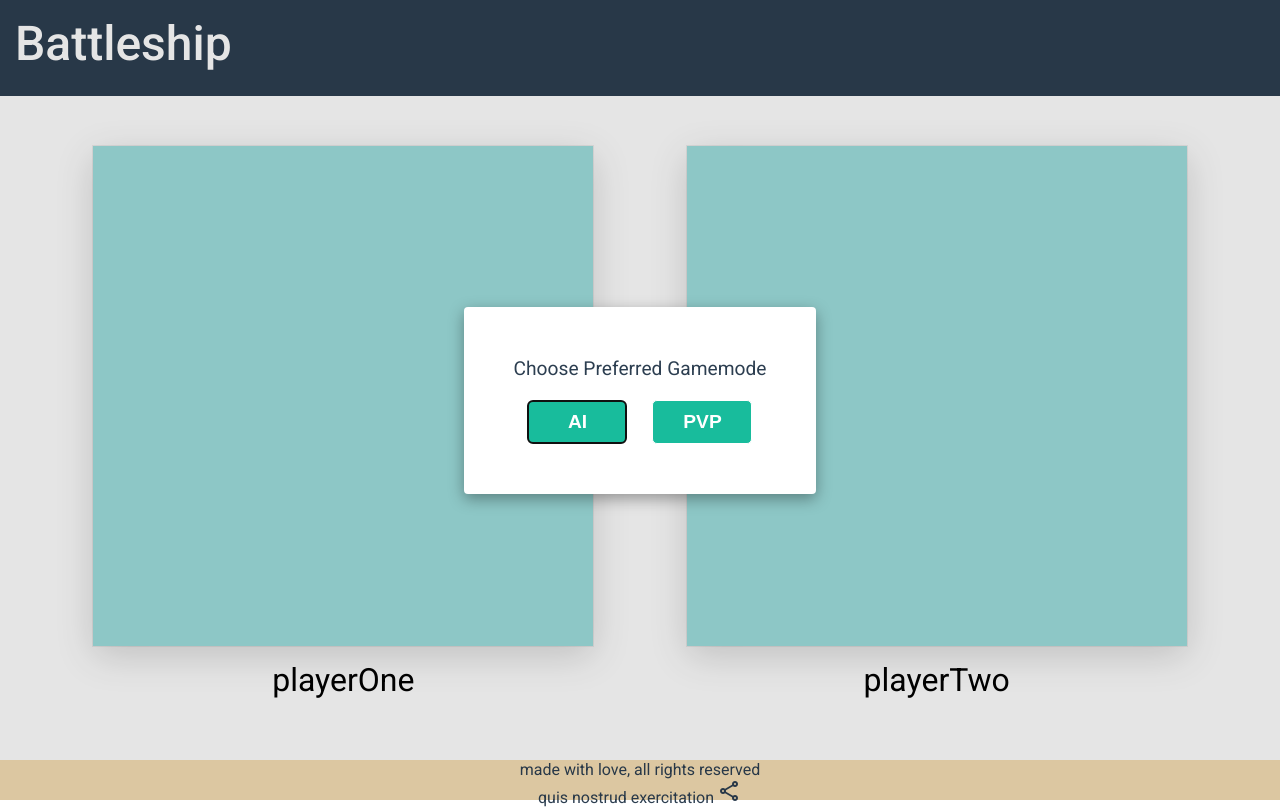
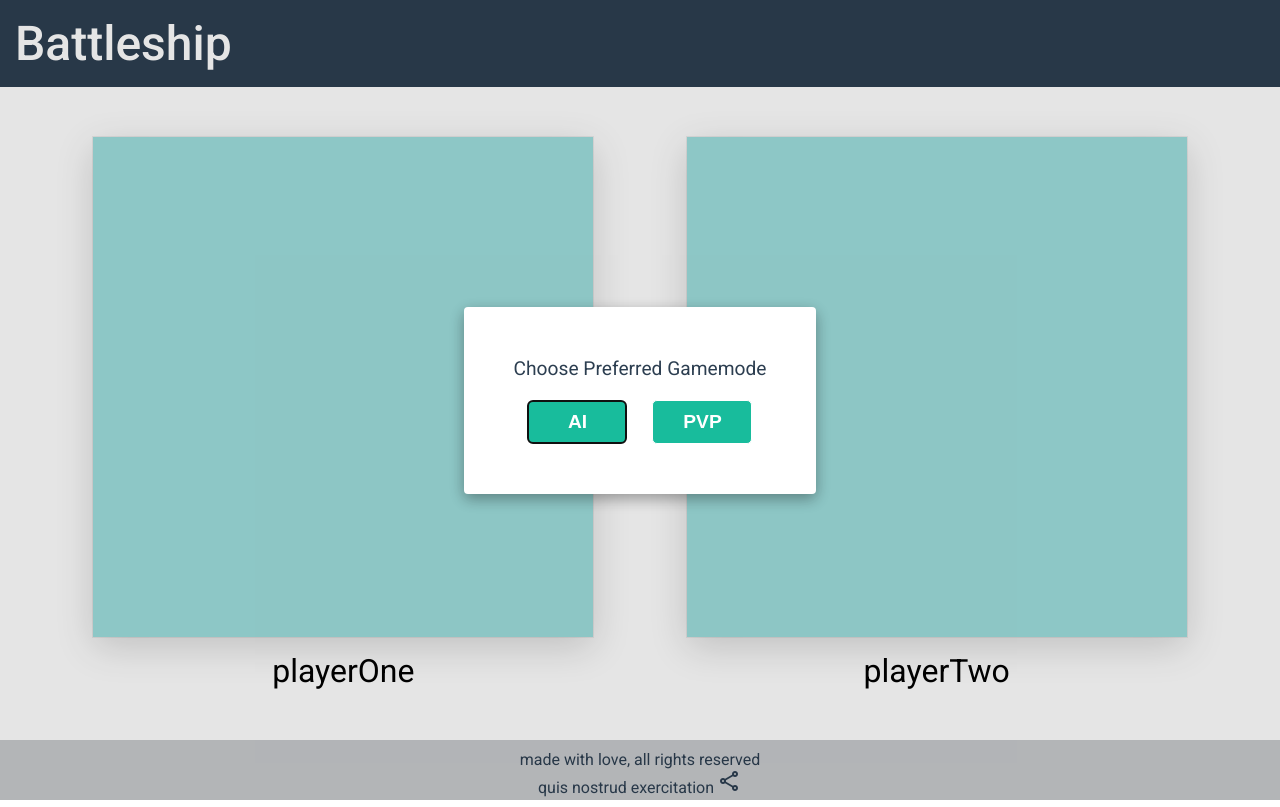
Before and after one commit to doorkiPr/Battleship, a website built with webpack: page src/template.html in a window 1280 px wide. Built offline with nearby package versions, Linux system fonts and the light colour scheme.

Commit message:
Style: add styling for footer

```diff
--- a/src/styles.css
+++ b/src/styles.css
@@ -31,7 +31,8 @@ header {
 }
 footer {
   height: 5%;
-  background-color: wheat;
+  background-color: #c7c9cc;
+  padding: 10px;
   color: var(--contrast);
   text-align: center;
 }
```
